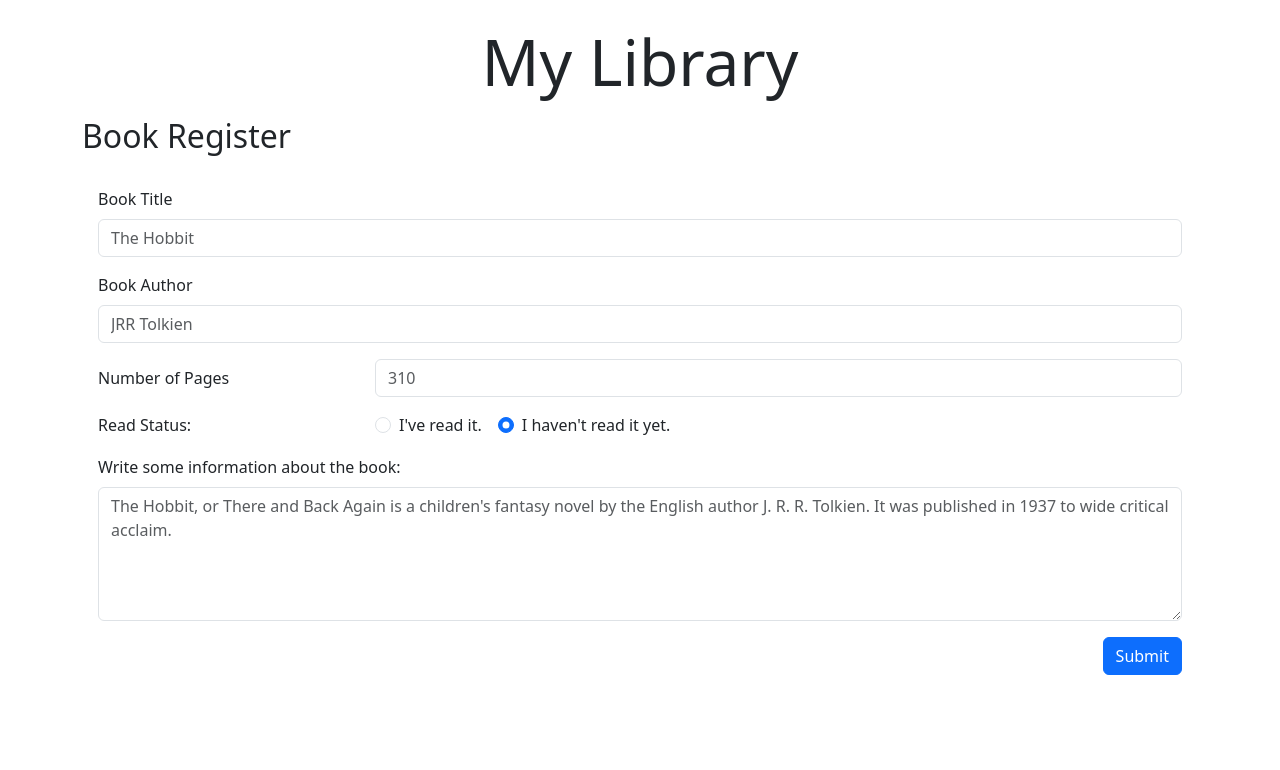
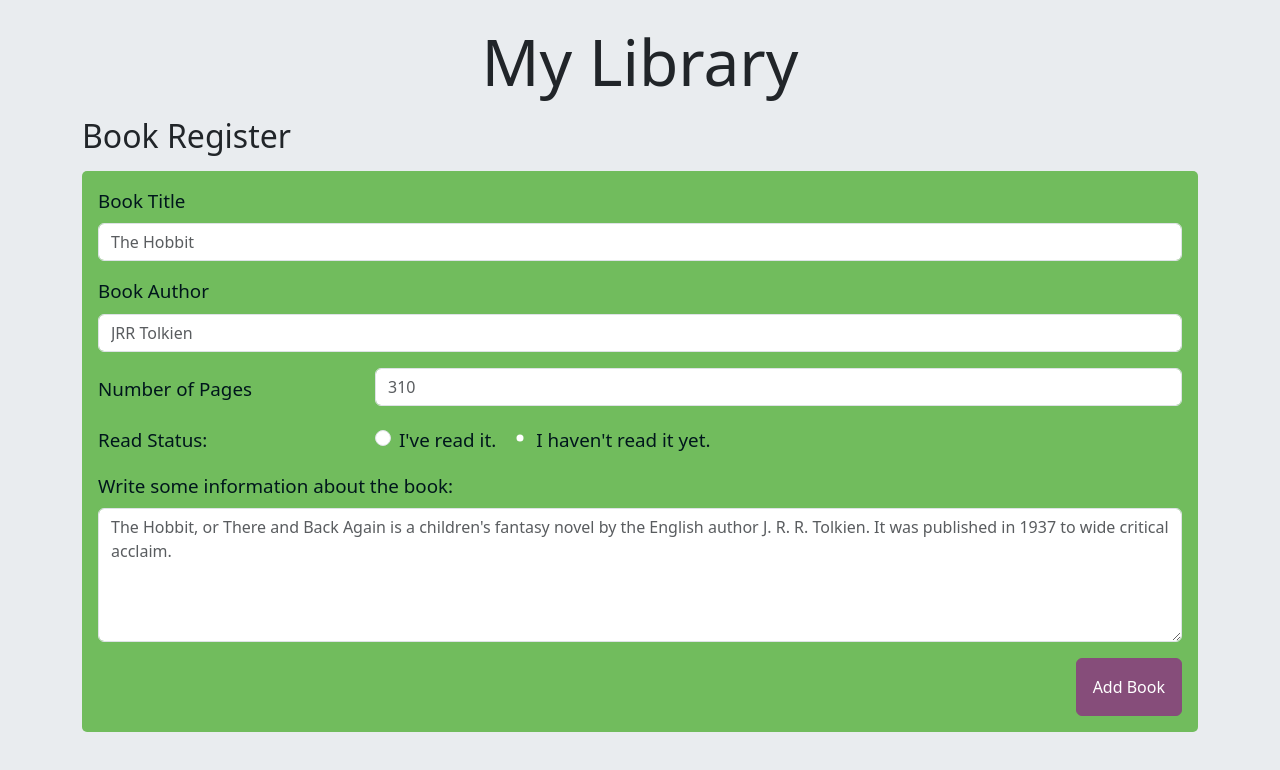
Before and after one commit to p-bittencourt/library-app, a React (Vite) app: page / in a window 1280 px wide. Shown: the top 770 px of the page. Built offline with nearby package versions, Linux system fonts and the light colour scheme.

Commit message:
added some stylings on BookRegister

```diff
--- a/src/components/BookRegister.jsx
+++ b/src/components/BookRegister.jsx
@@ -27,7 +27,7 @@ const BookRegister = () => {
     <>
       <div className="container">
         <h2 className="mt-3">Book Register</h2>
-        <form onSubmit={handleSubmit} className="mt-3 p-3">
+        <form onSubmit={handleSubmit} className="mt-3 p-3 register-form">
           <div className="mb-3">
             <label htmlFor="bookTitle" className="form-label">
               Book Title
@@ -119,8 +119,8 @@ const BookRegister = () => {
             ></textarea>
           </div>
           <div className="button-container text-end">
-            <button type="submit" className="btn btn-primary">
-              Submit
+            <button type="submit" className="btn btn-secondary">
+              Add Book
             </button>
           </div>
         </form>
--- a/src/styles/sass/_custom.scss
+++ b/src/styles/sass/_custom.scss
@@ -1,3 +1,8 @@
+//Primary and Secondary
+$primary: #71bc5d;
+$secondary: #864d7a;
+$text-color: #00161c;
+
 // Whites and Grays
 // scss-docs-start gray-color-variables
 $white: #fff;
--- /dev/null
+++ b/src/styles/sass/components/_book-register.scss
@@ -0,0 +1,19 @@
+@use "../custom" as *;
+
+body {
+  background-color: $gray-200;
+}
+
+.register-form {
+  background-color: $primary;
+  border-radius: 5px;
+
+  label {
+    color: $text-color;
+    font-size: 1.175rem;
+  }
+
+  button {
+    padding: 1rem;
+  }
+}
--- a/src/styles/sass/styles.scss
+++ b/src/styles/sass/styles.scss
@@ -3,3 +3,4 @@
 @use "./components/header";
 @use "./components/sidebar";
 @use "./components/main";
+@use "./components/book-register";
```
Also changed, not shown: src/styles/css/styles.css, 1 other file (tests, documents, lock files or other folders).
